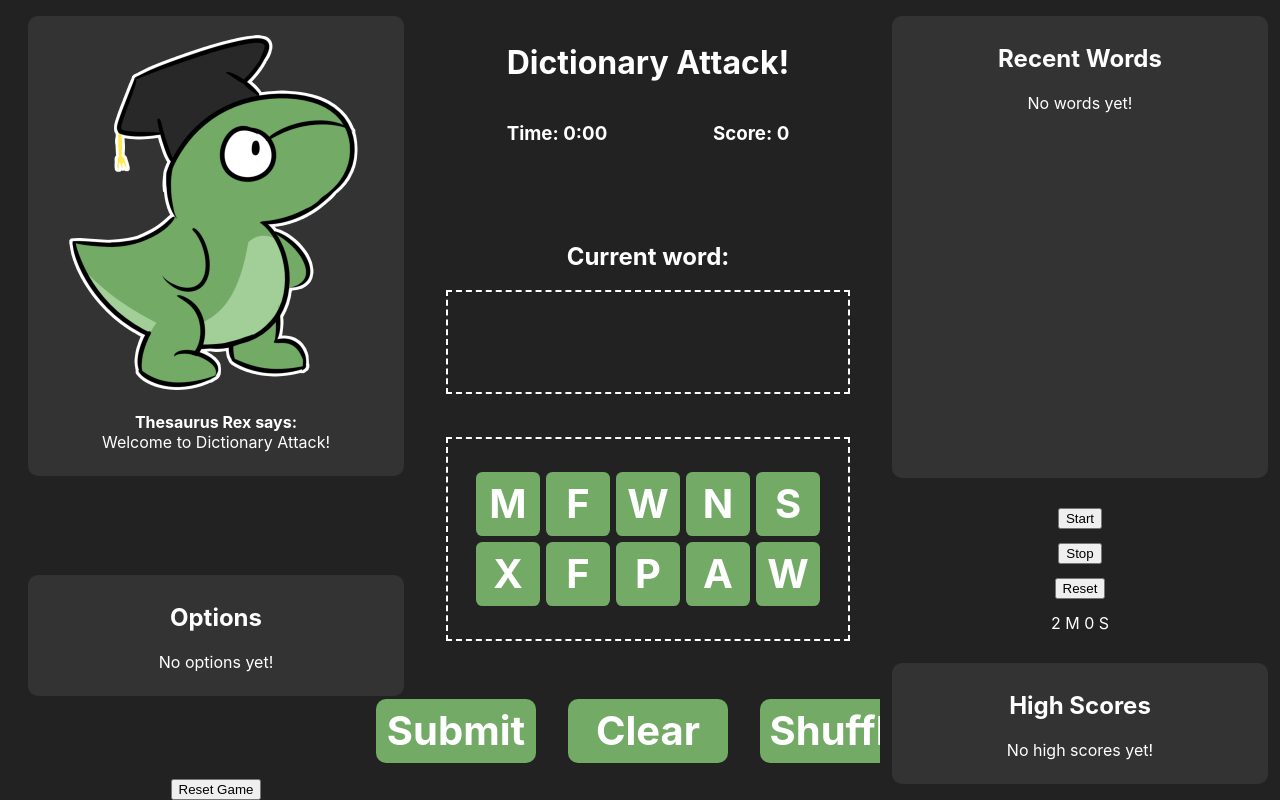
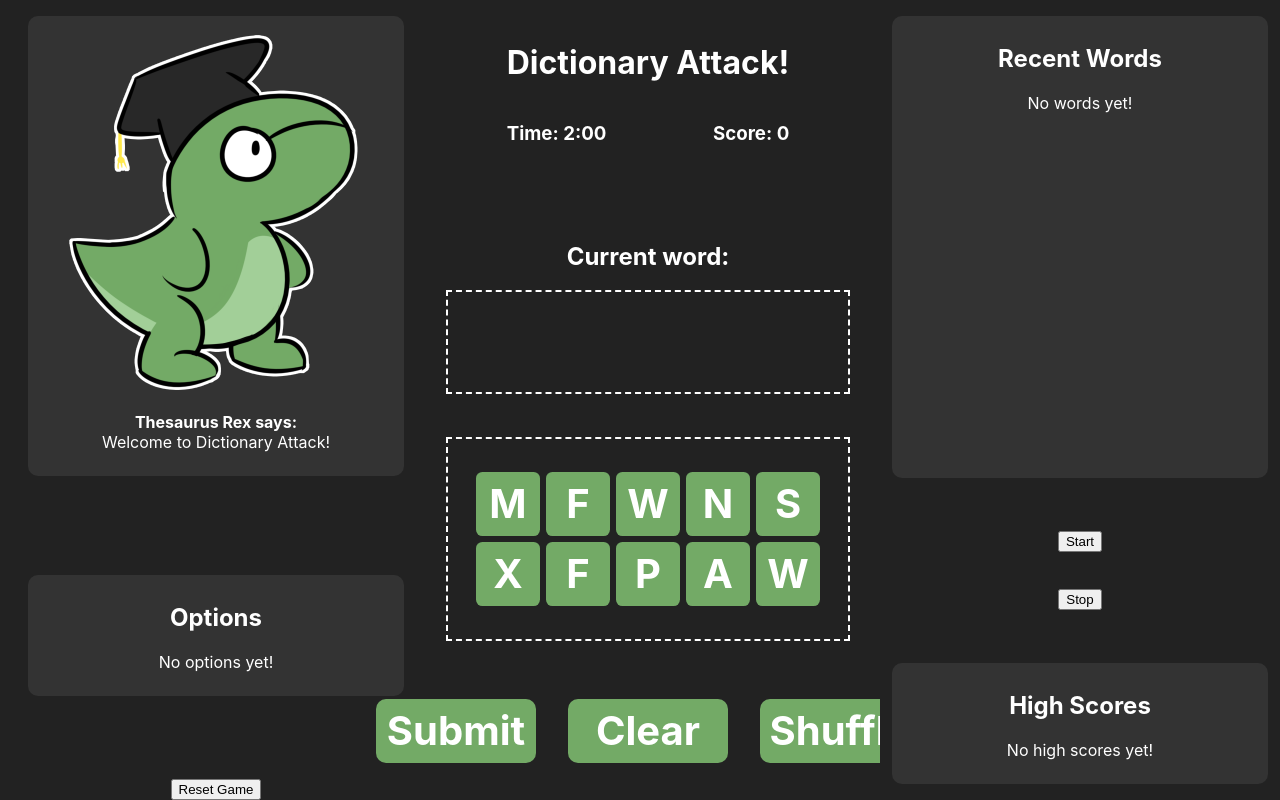
Before and after one commit to GalakTach/Dictionary-Attack-Frontend, a React (Create React App) app: page / in a window 1280 px wide. Built offline with nearby package versions, Linux system fonts and the light colour scheme.

Commit message:
fixed timer

```diff
--- a/src/components.js
+++ b/src/components.js
@@ -83,6 +83,9 @@ class Game extends React.Component {
       availableTiles: Array(startingTileCount).fill(1),
       letterTray: this.generateLetterTray(),
     });
+
+    //reset the timer
+    this.resetTimer();
   }
 
   addLetter(letter, trayPosition, wordPosition) {
@@ -232,8 +235,8 @@ class Game extends React.Component {
     let seconds = Math.ceil(secDivisor);
 
     let timObj = {
-      M: minutes,
-      S: seconds,
+      M: minutes + "",
+      S: (seconds + "").padStart(2, "0"), //if less than 2 characters adds a 0 to the front
     };
     return timObj;
   }
@@ -263,7 +266,11 @@ class Game extends React.Component {
   }
 
   resetTimer() {
-    this.setState({ seconds: 90, timer: 0, time: this.calcTime(90) });
+    this.setState({
+      seconds: startingRoundLength,
+      timer: 0,
+      time: this.calcTime(startingRoundLength),
+    });
     clearInterval(this.timer);
     this.timer = 0;
   }
@@ -280,7 +287,8 @@ class Game extends React.Component {
           <div>
             <h1>Dictionary Attack!</h1>
             <div className="RowTray">
-              <h3>Time: 0:00</h3>
+              {/* displays minutes and seconds */}
+              <h3>Time: {this.state.time.M + ":" + this.state.time.S}</h3>
               <h3>Score: {this.state.score}</h3>
             </div>
             <p>{this.state.errorMessage}</p>
@@ -301,9 +309,7 @@ class Game extends React.Component {
           {/* button to stop timer */}
           <button onClick={this.stopTimer}>Stop</button>
           {/* button to reset timer */}
-          <button onClick={this.resetTimer}>Reset</button>
-          {/* displays minutes and seconds */}
-          {this.state.time.M} M {this.state.time.S} S
+          {/* <button onClick={this.resetTimer}>Reset</button> */}
           <HighScores />
         </div>
       </div>
```
